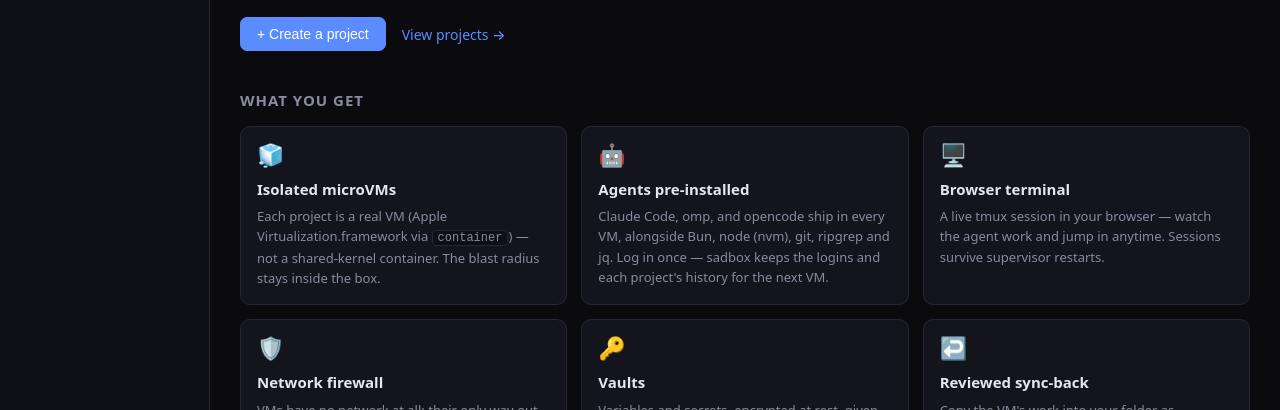
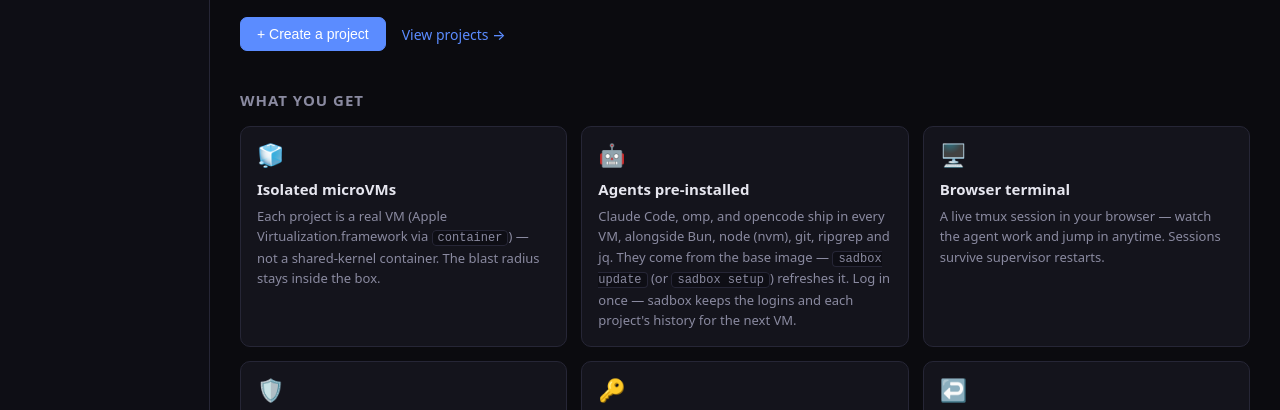
Before and after one commit to sgsaravana/sadbox, a website: page web/index.html in a window 1280 px wide. Shown: the part 312-722 px from the top of the page. Drawn offline with Linux system fonts and the light colour scheme; no server answers.

Commit message:
docs: document base-image agent refresh and the default allowlist

```diff
--- a/web/index.html
+++ b/web/index.html
@@ -63,6 +63,7 @@
             <span class="feat-ico">🤖</span>
             <h3>Agents pre-installed</h3>
             <p>Claude Code, omp, and opencode ship in every VM, alongside Bun, node (nvm), git, ripgrep and jq.
+              They come from the base image — <code>sadbox update</code> (or <code>sadbox setup</code>) refreshes it.
               Log in once — sadbox keeps the logins and each project's history for the next VM.</p>
           </div>
           <div class="feature">
```
Also changed, not shown: README.md.
